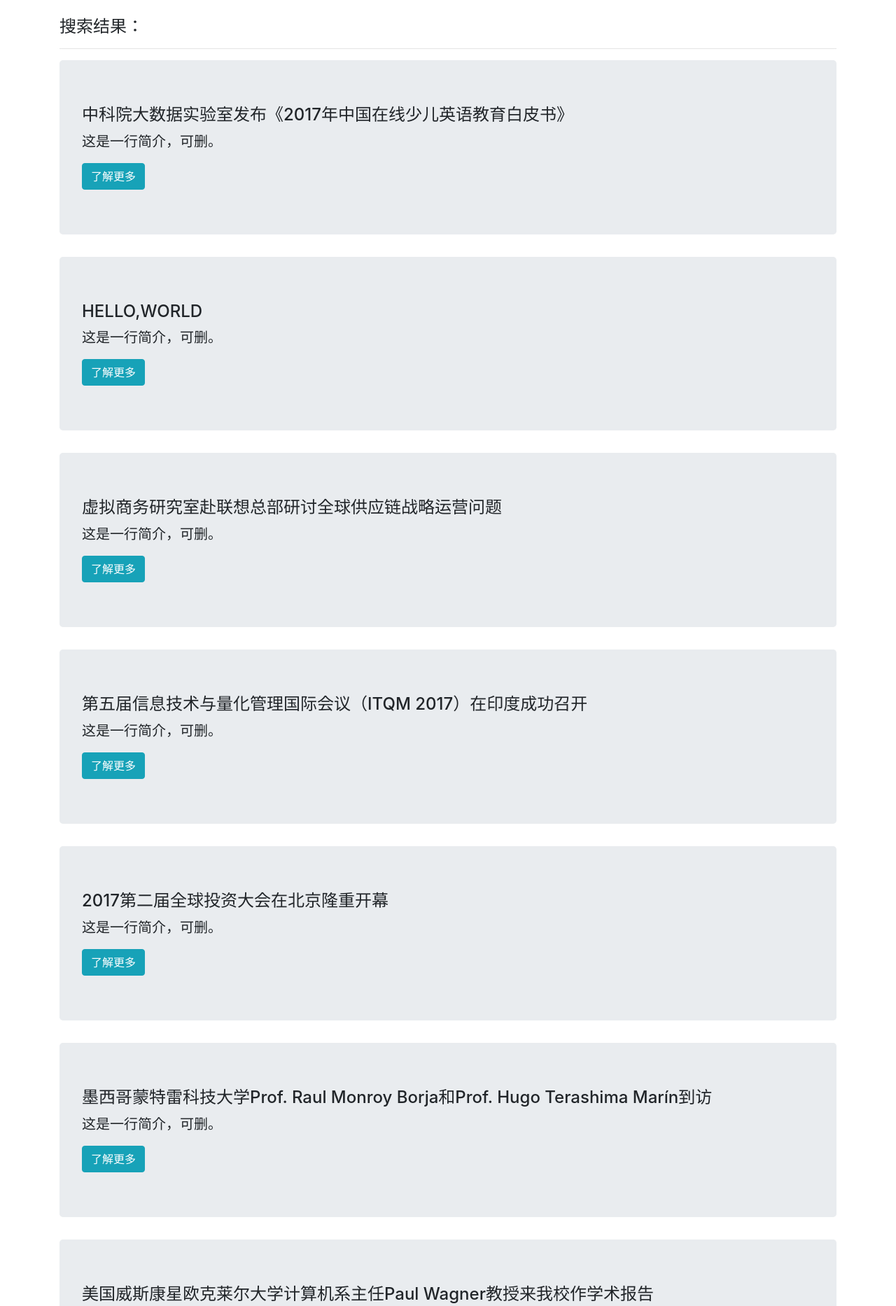
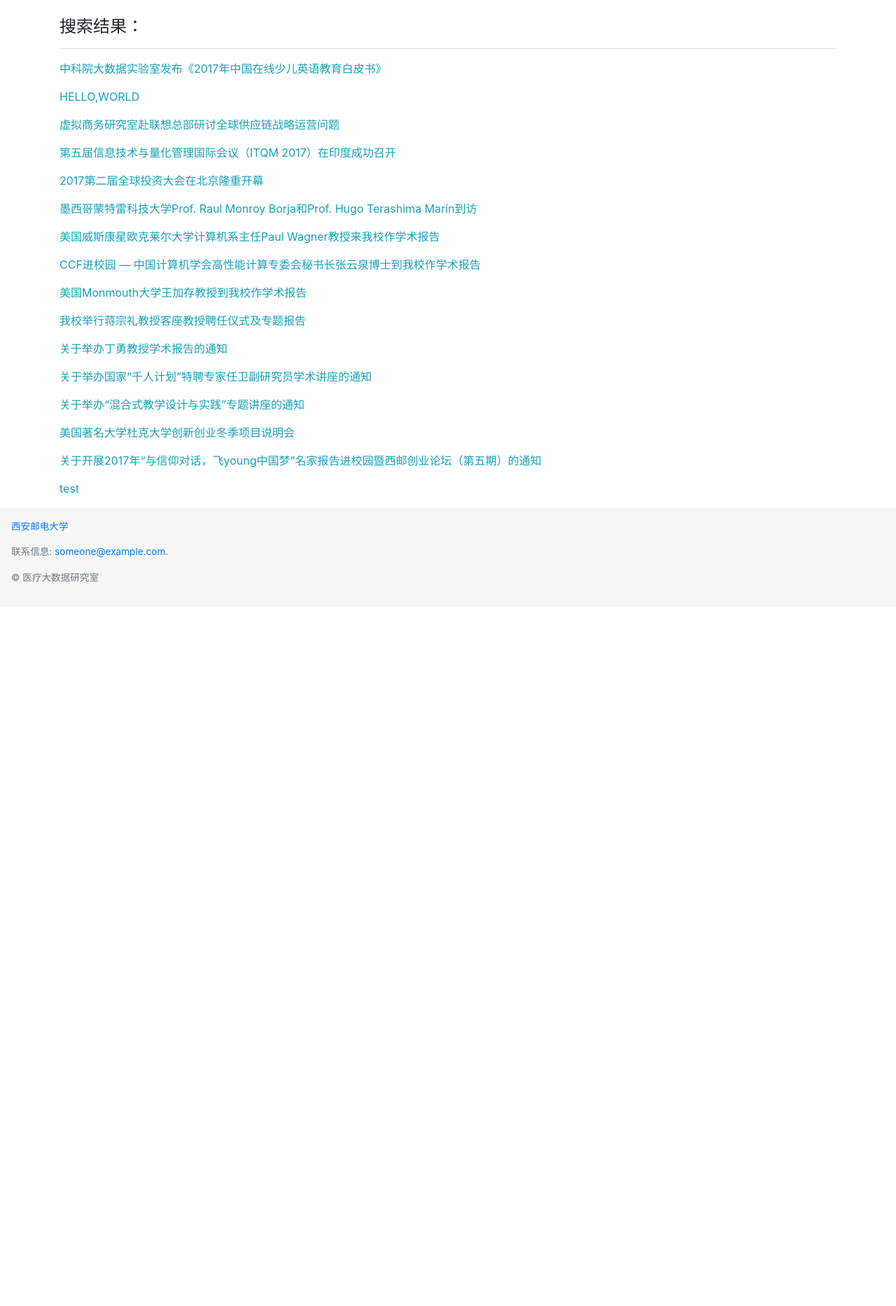
Before and after one commit to jaamyang/medical_lab, a Django app: template templates/search.html in a window 1280 px wide. Shown: the part 56-1922 px from the top of the page at 70% size. After the commit the page ends 888 px from the top, so only its background shows below. Run offline with Django 3.2, Linux system fonts and the light colour scheme; the template is opened without the code that fills it: values that come from a table or form of the project are taken from there, others are empty; data comes from the database, SQL or seed files in the repository; both versions use the stored data as it was after the commit; some libraries are stand-ins or nearby versions.

Commit message:
Switch back to the original version

```diff
--- a/templates/search.html
+++ b/templates/search.html
@@ -17,11 +17,7 @@
             <h4 >搜索结果：</h4>
             <hr>
             {% for text in text_list %}
-              <div class="jumbotron">
-                <h4 class="display-15">{{ text.title }}</h4>
-                <p class="lead">这是一行简介，可删。</p>
-                <a class="btn btn-info" href="{% url 'text_detail' text.pk %}" role="button">了解更多</a>
-              </div>
+              <a href="{% url 'text_detail' text.pk %}" class="link-style"><p>{{ text.title }}</p></a>
             {% endfor %}
           {% else %}
             <p style = 'text-align: center'>--无相关结果--</p>
```
Also changed, not shown: db.sqlite3.
